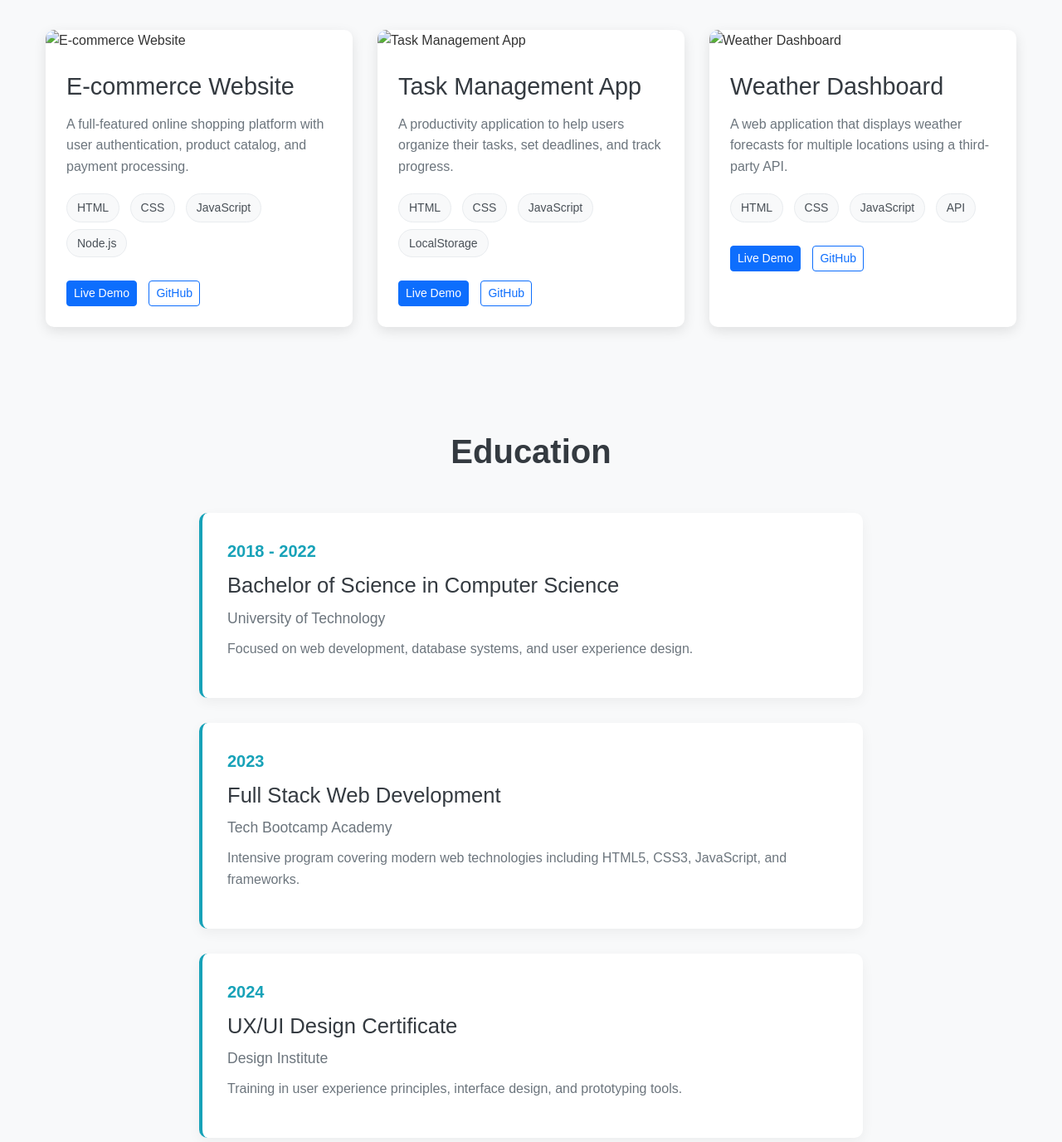
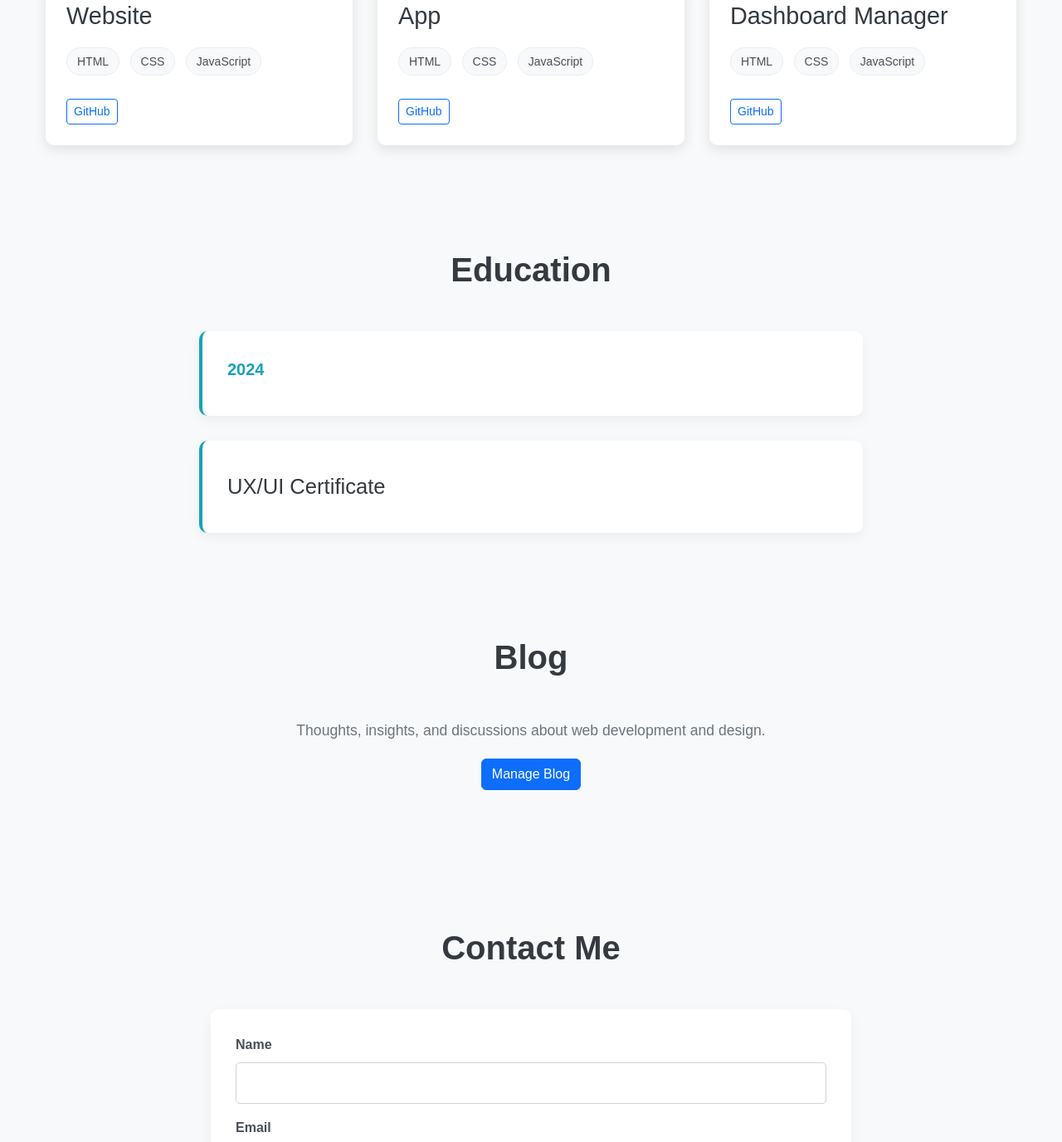
Before and after one commit to gsl8/gsl-intern, a plain HTML site: page index.html in a window 1280 px wide. Shown: the part 676-2052 px from the top of the page at 83% size. Drawn offline with nearby package versions, Linux system fonts and the light colour scheme.

Commit message:
index.html

```diff
--- a/index.html
+++ b/index.html
@@ -4,16 +4,12 @@
     <meta charset="UTF-8">
     <meta name="viewport" content="width=device-width, initial-scale=1.0">
     <title>My Portfolio</title>
-    <!-- Link to Bootstrap CSS -->
     <link href="https://cdn.jsdelivr.net/npm/bootstrap@5.3.3/dist/css/bootstrap.min.css" rel="stylesheet">
-    <!-- Font Awesome for icons -->
     <link rel="stylesheet" href="https://cdnjs.cloudflare.com/ajax/libs/font-awesome/6.0.0/css/all.min.css">
-    <!-- Custom CSS -->
     <link rel="stylesheet" href="css/style.css">
 </head>
 <body>
 
-    <!-- === Header with Navbar === -->
     <header>
         <nav class="navbar navbar-expand-lg navbar-dark">
             <div class="container">
@@ -44,86 +40,71 @@
         </nav>
     </header>
 
-    <!-- === Hero Section === -->
     <section id="hero">
         <div class="container">
             <div class="row hero-content">
                 <div class="col-lg-6 hero-text">
                     <h1>Lionel Ghyslain</h1>
-                    <p class="tagline">Full Stack Web Developer & UX Enthusiast</p>
-                    <p class="intro">I create engaging web experiences with clean code and intuitive design.</p>
+                    <p class="tagline">Web Developer</p>
                     <a href="#projects" class="btn btn-primary">See My Projects</a>
                 </div>
                 <div class="col-lg-6 hero-image">
                     <div class="profile-img-placeholder">
-                        <img src="/api/placeholder/300/300" alt="John Doe">
+                        <img src="/api/placeholder/300/300" alt=" ">
                     </div>
                 </div>
             </div>
         </div>
     </section>
 
-    <!-- === Projects Section === -->
     <section id="projects" class="py-5">
         <div class="container">
             <h2 class="section-title">My Projects</h2>
             <div class="projects-grid">
-                <!-- Project 1 -->
                 <div class="project-card">
                     <div class="project-image">
-                        <img src="/api/placeholder/400/300" alt="E-commerce Website">
                     </div>
                     <div class="project-info">
-                        <h3>E-commerce Website</h3>
-                        <p>A full-featured online shopping platform with user authentication, product catalog, and payment processing.</p>
+                        <h3>Website</h3>
+                        <p></p>
                         <div class="tech-stack">
                             <span>HTML</span>
                             <span>CSS</span>
                             <span>JavaScript</span>
-                            <span>Node.js</span>
                         </div>
                         <div class="project-links">
-                            <a href="#" class="btn btn-sm btn-primary">Live Demo</a>
                             <a href="#" class="btn btn-sm btn-outline-primary">GitHub</a>
                         </div>
                     </div>
                 </div>
-                <!-- Project 2 -->
                 <div class="project-card">
                     <div class="project-image">
-                        <img src="/api/placeholder/400/300" alt="Task Management App">
                     </div>
                     <div class="project-info">
-                        <h3>Task Management App</h3>
-                        <p>A productivity application to help users organize their tasks, set deadlines, and track progress.</p>
+                        <h3>App</h3>
+                        <p></p>
                         <div class="tech-stack">
                             <span>HTML</span>
                             <span>CSS</span>
                             <span>JavaScript</span>
-                            <span>LocalStorage</span>
                         </div>
                         <div class="project-links">
-                            <a href="#" class="btn btn-sm btn-primary">Live Demo</a>
                             <a href="#" class="btn btn-sm btn-outline-primary">GitHub</a>
                         </div>
                     </div>
                 </div>
-                <!-- Project 3 -->
                 <div class="project-card">
                     <div class="project-image">
-                        <img src="/api/placeholder/400/300" alt="Weather Dashboard">
                     </div>
                     <div class="project-info">
-                        <h3>Weather Dashboard</h3>
-                        <p>A web application that displays weather forecasts for multiple locations using a third-party API.</p>
+                        <h3>Dashboard Manager</h3>
+                        <p></p>
                         <div class="tech-stack">
                             <span>HTML</span>
                             <span>CSS</span>
                             <span>JavaScript</span>
-                            <span>API</span>
                         </div>
                         <div class="project-links">
-                            <a href="#" class="btn btn-sm btn-primary">Live Demo</a>
                             <a href="#" class="btn btn-sm btn-outline-primary">GitHub</a>
                         </div>
                     </div>
@@ -132,40 +113,25 @@
         </div>
     </section>
 
-    <!-- === Education Section === -->
     <section id="education" class="py-5 bg-light">
         <div class="container">
             <h2 class="section-title">Education</h2>
             <div class="education-timeline">
                 <div class="education-item">
-                    <div class="education-year">2018 - 2022</div>
+                    <div class="education-year">2024</div>
+
+                </div>
+
+                <div class="education-item">
+                    <div class="education-year"></div>
                     <div class="education-content">
-                        <h3>Bachelor of Science in Computer Science</h3>
-                        <p class="institution">University of Technology</p>
-                        <p>Focused on web development, database systems, and user experience design.</p>
-                    </div>
-                </div>
-                <div class="education-item">
-                    <div class="education-year">2023</div>
-                    <div class="education-content">
-                        <h3>Full Stack Web Development</h3>
-                        <p class="institution">Tech Bootcamp Academy</p>
-                        <p>Intensive program covering modern web technologies including HTML5, CSS3, JavaScript, and frameworks.</p>
-                    </div>
-                </div>
-                <div class="education-item">
-                    <div class="education-year">2024</div>
-                    <div class="education-content">
-                        <h3>UX/UI Design Certificate</h3>
-                        <p class="institution">Design Institute</p>
-                        <p>Training in user experience principles, interface design, and prototyping tools.</p>
+                        <h3>UX/UI Certificate</h3>
                     </div>
                 </div>
             </div>
         </div>
     </section>
 
-    <!-- === Blog Section === -->
     <section id="blog" class="py-5">
         <div class="container">
             <h2 class="section-title">Blog</h2>
@@ -173,8 +139,7 @@
                 <p>Thoughts, insights, and discussions about web development and design.</p>
                 <a href="dashboard.html" class="btn btn-primary">Manage Blog</a>
             </div>
-            <div id="blog-posts-container" class="blog-grid">
-                <!-- Blog posts will be loaded dynamically -->
+            <!-- <div id="blog-posts-container" class="blog-grid">
                 <div class="blog-post">
                     <img src="/api/placeholder/300/200" alt="Blog Post" class="blog-image">
                     <div class="blog-content">
@@ -201,7 +166,7 @@
                         <p class="blog-excerpt">Tips and tricks to improve your website's loading speed...</p>
                         <a href="#" class="read-more">Read More</a>
                     </div>
-                </div>
+                </div> -->
             </div>
         </div>
     </section>
@@ -238,7 +203,7 @@
     <!-- === Footer === -->
     <footer class="py-4">
         <div class="container text-center">
-            <p>&copy; 2025 John Doe. All rights reserved.</p>
+            <p>&copy; 2025 Lionel Ghyslain. All rights reserved.</p>
         </div>
     </footer>
 
```
